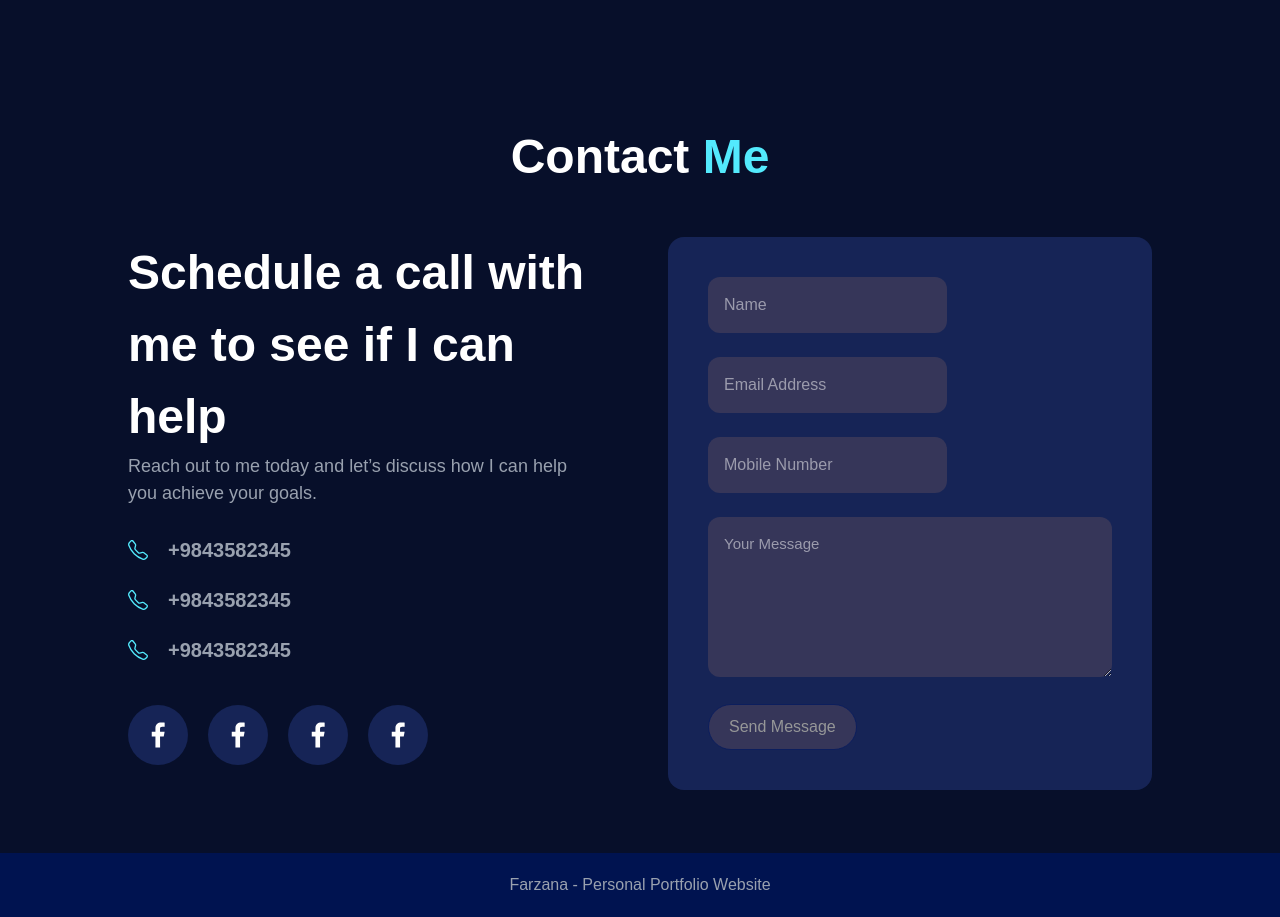
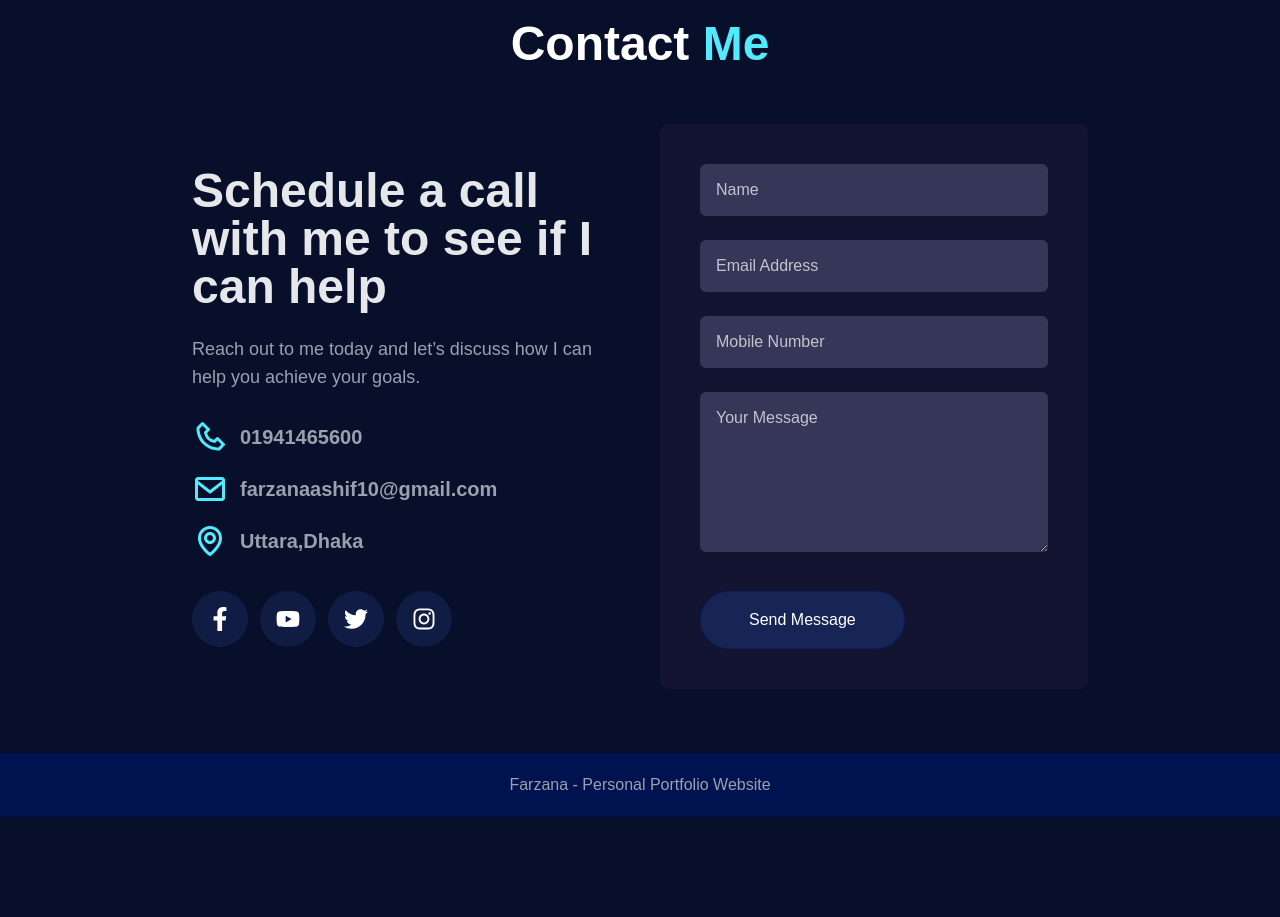
Before and after one commit to farzanacoder/NextJsPortfolio, a Next.js app: page / in a window 1280 px wide. Shown: the part 4380-5297 px from the top of the page. After the commit the page ends 5197 px from the top, so only its background shows below. Built offline with nearby package versions, Linux system fonts and the light colour scheme.

Commit message:
Form done

```diff
--- a/app/components/Button.jsx
+++ b/app/components/Button.jsx
@@ -2,7 +2,7 @@ import React from 'react'
 
 export default function Button({btn , className}) {
   return (
-    <button className={`bg-[#0C1E5D] hover:bg-transparent border border-[#0C1E5D] px-5 py-2.5 rounded-full cursor-pointer ${className}`}>
+    <button type='submit' className={`bg-[#0C1E5D] hover:bg-transparent border border-[#0C1E5D] px-5 py-2.5 rounded-full cursor-pointer ${className}`}>
           {btn}
         </button>
   )
--- a/app/components/ContactIcon.jsx
+++ b/app/components/ContactIcon.jsx
@@ -1,11 +1,10 @@
-import React from 'react'
-import { BsTelephone } from 'react-icons/bs'
+import React from "react";
 
-export default function ContactIcon() {
+export default function ContactIcon({txt , icon:Icon}) {
   return (
-    <div className='flex gap-5 items-center my-5'>
-        <BsTelephone size={20} className='text-[#53EAFD]'/>
-        <p className='text-[20px] font-bold text-[#99A1AF]'>+9843582345</p>
+    <div className="flex items-center space-x-3 mb-4">
+      <Icon className="h-9 w-9 text-cyan-300" />
+      <p className="text-xl font-bold text-gray-400">{txt}</p>
     </div>
-  )
+  );
 }
--- a/app/components/Form.jsx
+++ b/app/components/Form.jsx
@@ -3,30 +3,16 @@ import Button from '../components/Button'
 
 export default function Form() {
   return (
-    <div className="bg-[#162456] rounded-2xl w-[484px] h-auto flex flex-col items-center justify-center p-10">
-      <form action="">
-        <div>
-          <input type="text" placeholder="Name"  className="mb-6 h-[52] w-[404] rounded-xl bg-[#363659] p-4 focus:outline-none focus:ring-2 focus:ring-indigo-400"/>
-        </div>
-
-        <div>
-          <input type="email" placeholder="Email Address"  className="mb-6 h-[52] w-[404] rounded-xl bg-[#363659] p-4 focus:outline-none focus:ring-2 focus:ring-indigo-400"/>
-        </div>
-
-        <div>
-          <input type="number" name="" id="" placeholder="Mobile Number"  className="mb-6 h-[52] w-[404] rounded-xl bg-[#363659] p-4 focus:outline-none focus:ring-2 focus:ring-indigo-400"/>
-        </div>
-
-        <textarea
-        placeholder="Your Message"
-          name=""
-          id=""
-          cols="30"
-          rows="5"
-          className=" lg:text-md text-[15px]  rounded-xl w-full h-[160px]  bg-[#363659] p-4 focus:outline-none focus:ring-2 focus:ring-indigo-400"
-        ></textarea>
-        <Button btn='Send Message' className='bg-[#363659] mt-5 border hover:border-[#969798] text-[#969798]'/>
-      </form>
-    </div>
+   <>
+     <form action="" method="get">
+      <div className='md:p-10 p-5 bg-[#131332] rounded-lg' data-aos='zoom-in' data-aos-anchor-placement='top-center' >
+                <input type="text" placeholder='Name' className='px-4 py-3.5 bg-[#363659] text-white outline-none rounded-md w-full placeholder:text-white/70'/>
+                <input type="email" placeholder='Email Address' className='px-4 py-3.5 my-6 bg-[#363659] text-white outline-none rounded-md w-full placeholder:text-white/70'/>
+                <input type="text" placeholder='Mobile Number' className='px-4 py-3.5 bg-[#363659] text-white outline-none rounded-md w-full placeholder:text-white/70'/>
+                <textarea name="msg" id="" cols="30" rows="10" placeholder='Your Message' className='px-4 py-3.5 mt-6 bg-[#363659] h-[10rem] text-white outline-none rounded-md w-full placeholder:text-white/70'></textarea>
+                <Button btn='Send Message' className='mt-8 px-12 py-4 bg-blue-950 hover:bg-blue-900 transition-all cursor-pointer text-white rounded-full duration-300'/>
+      </div>
+     </form>
+   </>
   );
 }
--- a/app/components/Socialicon.jsx
+++ b/app/components/Socialicon.jsx
@@ -1,10 +1,10 @@
-import React from 'react'
-import { GrFacebookOption } from 'react-icons/gr'
+import React from "react";
+import { GrFacebookOption } from "react-icons/gr";
 
-export default function Socialicon() {
+export default function Socialicon({ icon: Icon }) {
   return (
-    <div className='bg-[#162456] w-[60px] h-[60px] flex items-center justify-center rounded-full'>
-      <GrFacebookOption size={30}/>
+    <div className="h-14 w-14 bg-blue-950/60 rounded-full items-center flex justify-center cursor-pointer hover:bg-blue-800 transition-all duration-300 flex-col">
+      <Icon className="text-white h-6 w-6" />
     </div>
-  )
+  );
 }
--- a/app/layouts/Contact.jsx
+++ b/app/layouts/Contact.jsx
@@ -1,4 +1,6 @@
 import React from "react";
+import { BiEnvelope, BiMap, BiPhone } from "react-icons/bi";
+import { FaFacebookF, FaInstagram, FaTwitter, FaYoutube } from "react-icons/fa";
 import ContactIcon from "../components/ContactIcon";
 import Socialicon from "../components/Socialicon";
 import Form from "../components/Form";
@@ -6,34 +8,36 @@ import Title from "../components/Title";
 
 export default function Contact() {
   return (
-    <section className="mt-[177px] mb-[63px]">
-        <Title title='Contact' span='Me'/>
-      <div className="container flex justify-between">
+    <div className="py-16">
+      <Title title="Contact" span="Me" />
+      <div className="grid grid-cols-1 gap-10 items-center lg:grid-cols-2 mx-auto w-[90%] md:w-[80%] lg:w-[70%]">
         <div>
-          <p className="text-[48px] font-bold w-[466.97px]">
+          <h1 className="text-3xl sm:text-4xl lg:text-5xl font-bold text-gray-200">
             Schedule a call with me to see if I can help
-          </p>
-          <p className="text-[18px] w-[465.03px] mb-7 text-[#99A1AF]">
+          </h1>
+          <p
+            className="text-gray-400 mt-6
+            text-base sm:text-lg"
+          >
             Reach out to me today and let’s discuss how I can help you achieve
             your goals.
           </p>
+          <div className="mt-7">
+            <ContactIcon icon={BiPhone} txt="01941465600" />
+            <ContactIcon icon={BiEnvelope} txt="farzanaashif10@gmail.com" />
+            <ContactIcon icon={BiMap} txt="Uttara,Dhaka" />
+          </div>
 
-          <ContactIcon/>
-          <ContactIcon/>
-          <ContactIcon/>
-
-          <div className="flex items-center gap-5 mt-10">
-            <Socialicon/>
-          <Socialicon/>
-          <Socialicon/>
-          <Socialicon/>
+          <div className="flex items-center mt-8 space-x-3">
+            <Socialicon icon={FaFacebookF} />
+            <Socialicon icon={FaYoutube} />
+            <Socialicon icon={FaTwitter} />
+            <Socialicon icon={FaInstagram} />
           </div>
         </div>
 
-        <div className=" ">
-         <Form/>
-        </div>
+        <Form />
       </div>
-    </section>
+    </div>
   );
 }
```
